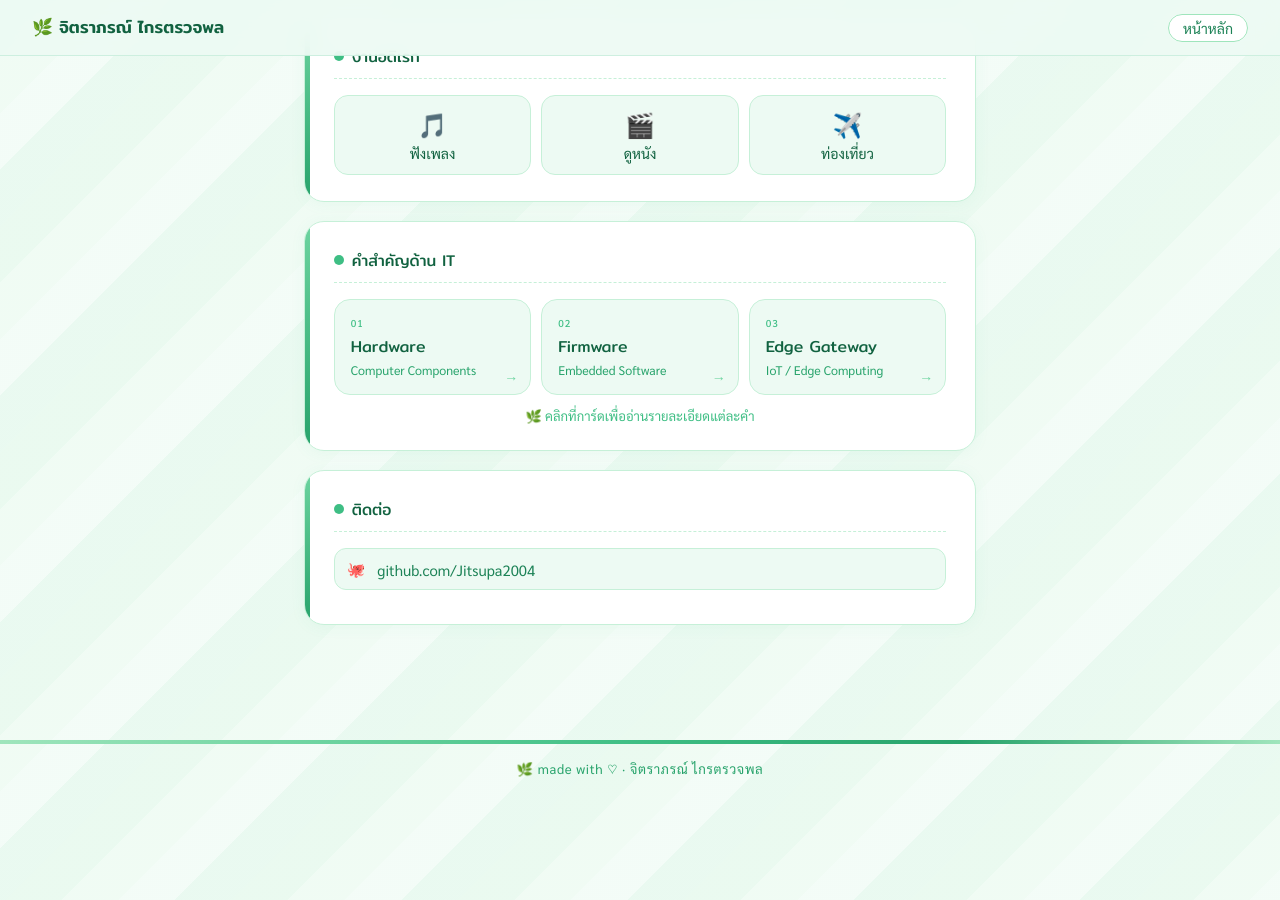
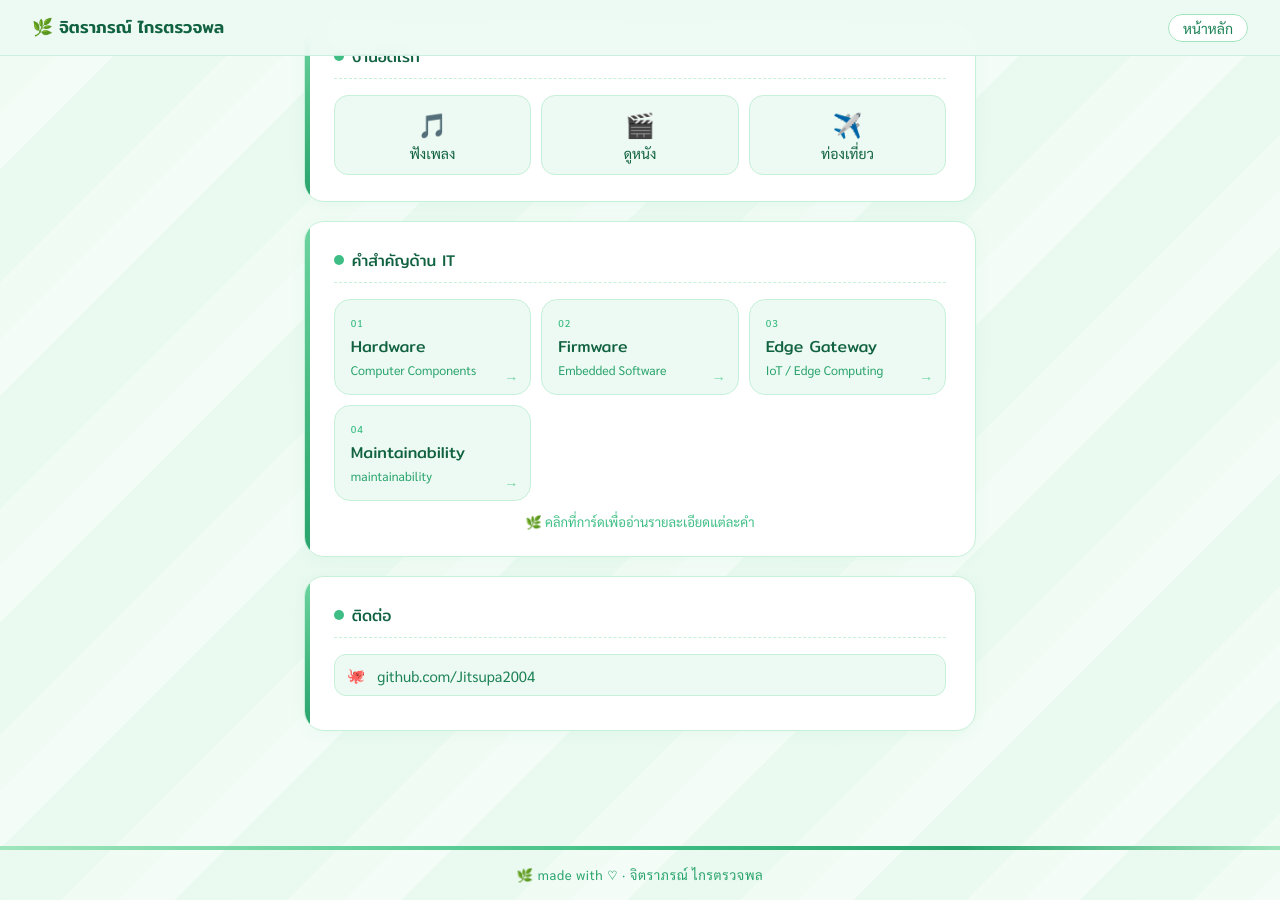
Before and after one commit to jittraporn928262-bit/jittraporn928262-bit, a Jekyll site: the page built from README.md, in a window 1280 px wide and 900 px high, scrolled down 696 px. Built offline with Jekyll 4.4.1, drawn with Linux system fonts in a browser that asks for light colours; our own code applies the rules of GitHub Pages for plain Markdown files; before the commit the page ends 1490 px from its top, so only the background shows below that.

Commit message:
Update home.html

```diff
--- a/_layouts/home.html
+++ b/_layouts/home.html
@@ -389,6 +389,12 @@
           <div class="kw-cat">IoT / Edge Computing</div>
           <span class="kw-arrow">→</span>
         </a>
+        <a class="kw-card" href="https://jittraporn928262-bit.github.io/maintainability">
+          <div class="kw-num">04</div>
+          <div class="kw-name">Maintainability</div>
+          <div class="kw-cat">maintainability</div>
+          <span class="kw-arrow">→</span>
+        </a>
       </div>
       <div class="kw-note">🌿 คลิกที่การ์ดเพื่ออ่านรายละเอียดแต่ละคำ</div>
     </div>
```
